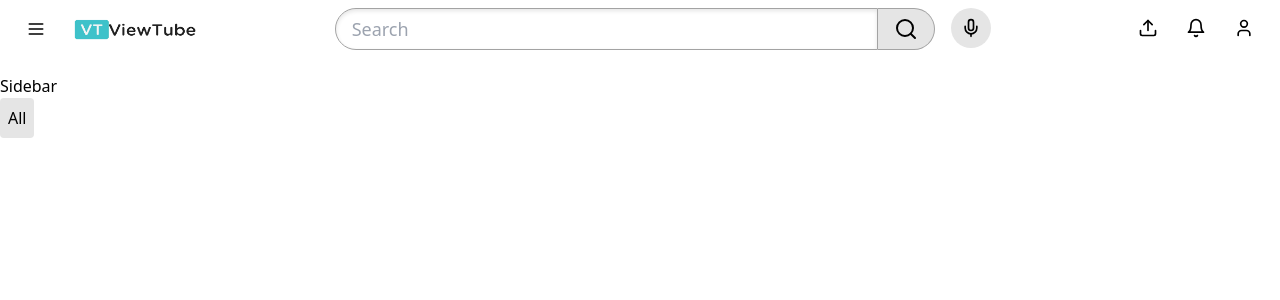
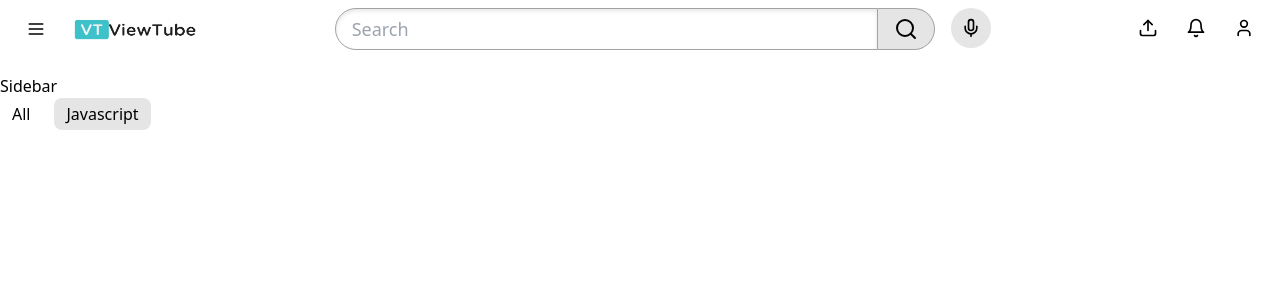
Before and after one commit to Hania-Abdul-Baseer/ViewTube, a React (Vite) app: page / in a window 1280 px wide. Shown: the top 300 px of the page. Built offline with nearby package versions, Linux system fonts and the light colour scheme.

Commit message:
adding buttons to category section

```diff
--- a/src/components/CategoryPills.tsx
+++ b/src/components/CategoryPills.tsx
@@ -3,8 +3,13 @@
 export function CategoryPills () {
   return <div className="overflow-x-hidden relative">
     <div className="flex whitespace-nowrap gap-3 transition-transform w-[max-content]">
-      <Button>
+      <Button
+      variant="dark"
+      className="py-1 px-3 rounded-lg whitespace-nowrap">
         All
+      </Button>
+      <Button className="py-1 px-3 rounded-lg whitespace-nowrap">
+        Javascript
       </Button>
     </div>
   </div>;
```
